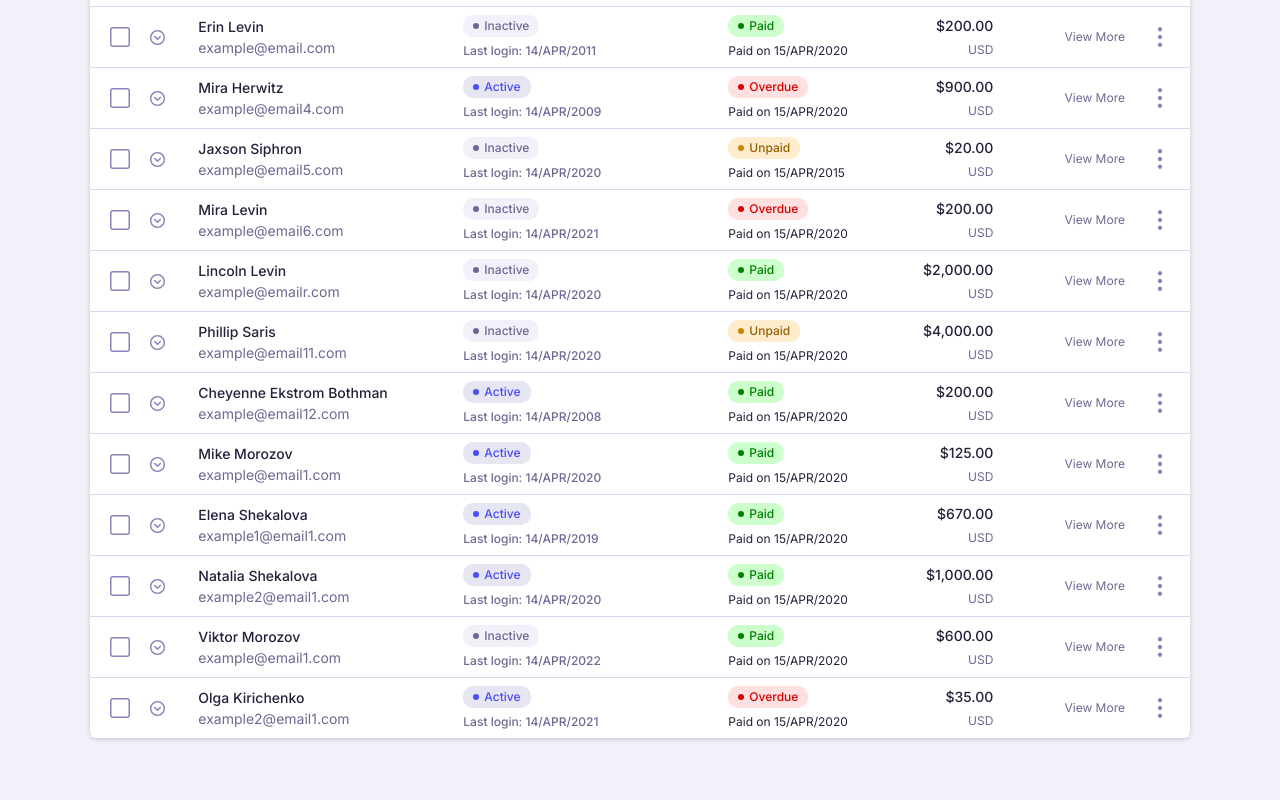
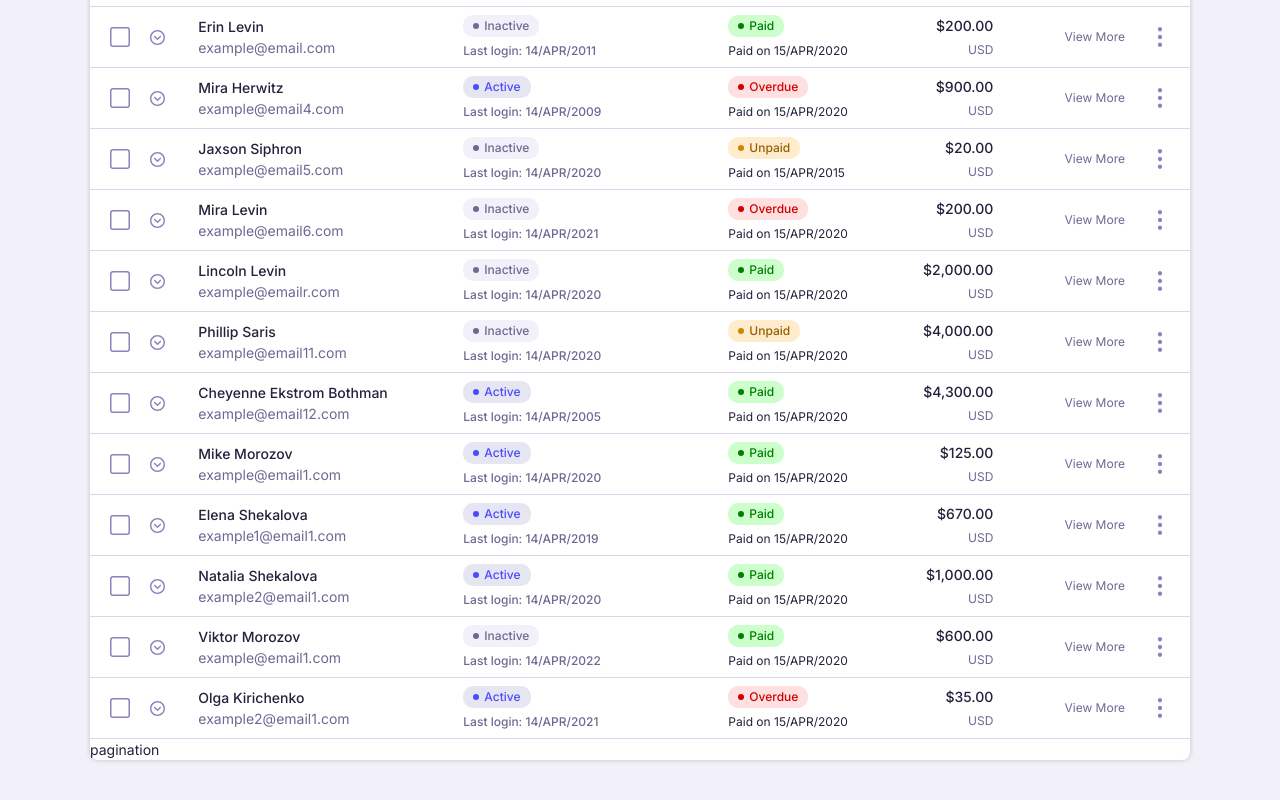
Before and after one commit to prostohttp/data-table, a Vue app: page / in a window 1280 px wide. Shown: the part 1402-2202 px from the top of the page. Built offline with nearby package versions, Linux system fonts and the light colour scheme; the HTML template or start-up script is replaced by a standard one.

Commit message:
Search done, a few small fixed

```diff
--- a/src/assets/mock-data.json
+++ b/src/assets/mock-data.json
@@ -403,10 +403,10 @@
     "last name": "Ekstrom Bothman",
     "email": "example@email12.com",
     "user status": "Active",
-    "date login": "14/APR/2008",
+    "date login": "14/APR/2005",
     "payment status": "Paid",
     "date": "15/APR/2020",
-    "amount": 200,
+    "amount": 4300,
     "selected": false
   },
   {
--- a/src/components/AppPagination.vue
+++ b/src/components/AppPagination.vue
@@ -1,5 +1,5 @@
 <script setup></script>
 
 <template>
-  <div></div>
+  <div>pagination</div>
 </template>
--- a/src/components/AppTableList.vue
+++ b/src/components/AppTableList.vue
@@ -3,10 +3,12 @@ import { useTableStore } from "@/stores/table";
 import AppTableListItem from "@/components/AppTableListItem.vue";
 import AppTableSubList from "@/components/AppTableSubList.vue";
 import { useSortStore } from "@/stores/sort";
+import { useSearchStore } from "@/stores/search";
 
 // Stores
 const tableStore = useTableStore();
 const sortStore = useSortStore();
+const searchStore = useSearchStore();
 // Const
 // Handlers
 const deleteItem = (id) => {
@@ -20,9 +22,9 @@ const deleteItem = (id) => {
 
 <template>
   <div class="flex flex-col">
-    <template v-if="sortStore.sortedAndFilteredItems.length">
+    <template v-if="searchStore.searchFilteredSortedItems.length">
       <AppTableListItem
-        v-for="item in sortStore.sortedAndFilteredItems"
+        v-for="item in searchStore.searchFilteredSortedItems"
         :item="item"
         :key="item.id"
         @delete-item="deleteItem"
--- /dev/null
+++ b/src/stores/pagination.js
@@ -0,0 +1,16 @@
+import { defineStore } from "pinia";
+import { ref } from "vue";
+
+export const usePaginationStore = defineStore("pagination", () => {
+  // Stores
+
+  // Const
+  const page = ref(1);
+  // Handlers
+
+  // Hooks
+
+  return {
+    page,
+  };
+});
--- a/src/stores/search.js
+++ b/src/stores/search.js
@@ -1,18 +1,31 @@
 import { defineStore } from "pinia";
-import { ref } from "vue";
+import { computed, ref } from "vue";
+import { useSortStore } from "@/stores/sort";
+
 export const useSearchStore = defineStore("search", () => {
   // Stores
-
+  const sortStore = useSortStore();
   // Const
   const search = ref("");
   // Handlers
   const setSearch = (value) => {
     search.value = value;
   };
+  const searchFilteredSortedItems = computed(() => {
+    return sortStore.sortedAndFilteredItems.filter((item) => {
+      return (
+        item["first name"].toLowerCase().includes(search.value) ||
+        item["last name"].toLowerCase().includes(search.value) ||
+        item["date login"].toLowerCase().includes(search.value) ||
+        item["date"].toLowerCase().includes(search.value)
+      );
+    });
+  });
   // Hooks
 
   return {
     search,
     setSearch,
+    searchFilteredSortedItems,
   };
 });
--- a/src/stores/table.js
+++ b/src/stores/table.js
@@ -4,12 +4,12 @@ import { useFilterStore } from "@/stores/filter";
 import { currencyInter } from "@/helpers/functions";
 import data from "~/mock-data.json";
 import { paidList } from "~/mock-ui";
-import { useSortStore } from "@/stores/sort";
+import { useSearchStore } from "@/stores/search";
 
 export const useTableStore = defineStore("table", () => {
   // Stores
   const filterStore = useFilterStore();
-  const sortStore = useSortStore();
+  const searchStore = useSearchStore();
   //Vars
   const allSelected = ref(false);
   const items = ref(data);
@@ -64,7 +64,7 @@ export const useTableStore = defineStore("table", () => {
     });
   };
   const checkIsEmptyList = computed(() => {
-    isEmptyList.value = !sortStore.sortedAndFilteredItems.length;
+    isEmptyList.value = !searchStore.searchFilteredSortedItems.length;
   });
   const setTrigger = (bool) => {
     if (filterStore.paidStatus === paidList.all) {
@@ -84,17 +84,42 @@ export const useTableStore = defineStore("table", () => {
     setTrigger(true);
     items.value = items.value.map((item) => {
       if (item["payment status"] === filterStore.paidStatus) {
-        return {
-          ...item,
-          selected: true,
-        };
-      } else if (filterStore.paidStatus === paidList.all) {
+        if (
+          searchStore.searchFilteredSortedItems.some(
+            (search) => item.id === search.id
+          )
+        ) {
           return {
             ...item,
             selected: true,
           };
         } else {
-        return item;
+          return {
+            ...item,
+            selected: false,
+          };
+        }
+      } else if (filterStore.paidStatus === paidList.all) {
+        if (
+          searchStore.searchFilteredSortedItems.some(
+            (search) => item.id === search.id
+          )
+        ) {
+          return {
+            ...item,
+            selected: true,
+          };
+        } else {
+          return {
+            ...item,
+            selected: false,
+          };
+        }
+      } else {
+        return {
+          ...item,
+          selected: false,
+        };
       }
     });
   };
@@ -102,17 +127,32 @@ export const useTableStore = defineStore("table", () => {
     setTrigger(false);
     items.value = items.value.map((item) => {
       if (item["payment status"] === filterStore.paidStatus) {
+        if (
+          searchStore.searchFilteredSortedItems.some(
+            (search) => item.id === search.id
+          )
+        ) {
           return {
             ...item,
             selected: false,
           };
+        }
       } else if (filterStore.paidStatus === paidList.all) {
+        if (
+          searchStore.searchFilteredSortedItems.some(
+            (search) => item.id === search.id
+          )
+        ) {
           return {
             ...item,
             selected: false,
           };
+        }
       } else {
-        return item;
+        return {
+          ...item,
+          selected: false,
+        };
       }
     });
   };
```
Lines whose indentation alone changed are shown as unchanged.
